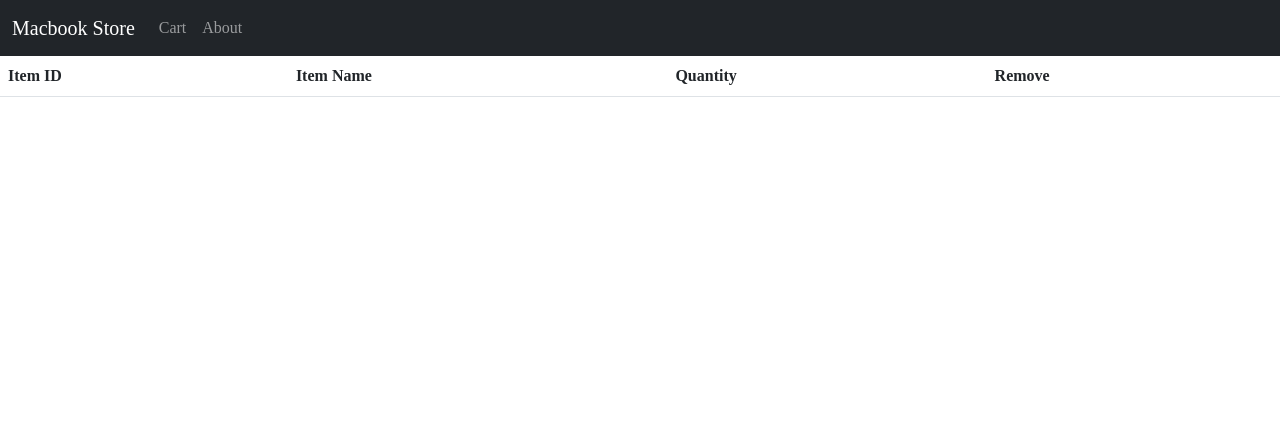
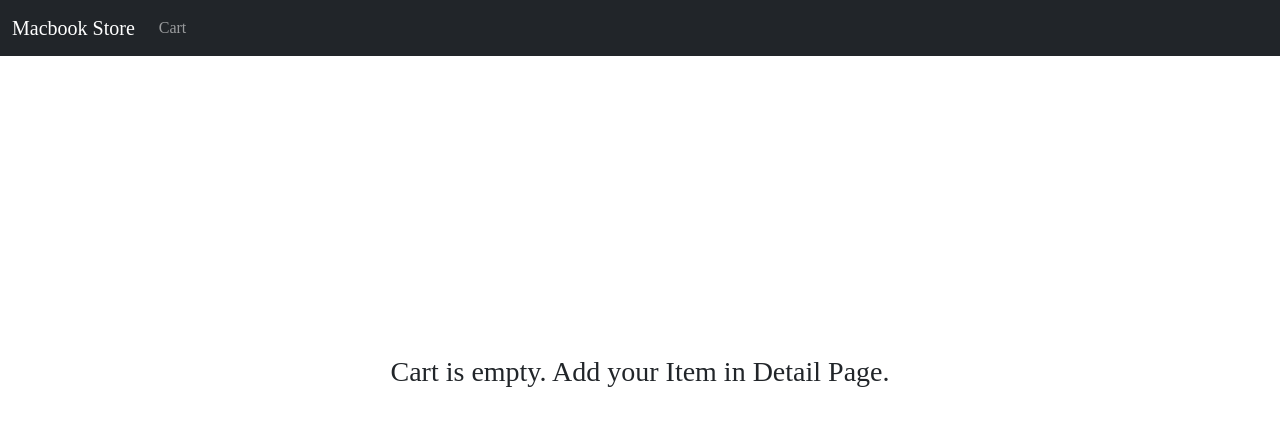
Before and after one commit to rainyel97/simple-shop, a React (Create React App) app: page /Cart in a window 1280 px wide. Shown: the top 426 px of the page. Built offline with nearby package versions, Linux system fonts and the light colour scheme; data requests are answered from the project's data file; a web font is replaced by a local one.

Commit message:
홈 페이지 캐러셀 문구 변경, 어바웃 페이지 삭제, 카트 페이지 Empty문구 추가

```diff
--- a/src/App.tsx
+++ b/src/App.tsx
@@ -4,7 +4,6 @@
 import { useState, useEffect } from "react";
 import { Routes, Route } from "react-router-dom";
 import axios from "axios";
-import About from "./pages/About";
 import Cart from "./pages/Cart";
 import Detail from "./pages/Detail";
 
@@ -45,7 +44,6 @@
     <Routes>
       <Route path="/" element={<Home data={itemData} />} />
       <Route path="/Detail/:id" element={<Detail data={itemData} />} />
-      <Route path="/About" element={<About />} />
       <Route path="/Cart" element={<Cart />} />
       <Route path="/*" element={<div>잘못된 접근입니다.</div>} />
     </Routes>
--- a/src/components/Header.tsx
+++ b/src/components/Header.tsx
@@ -36,13 +36,6 @@
             >
               Cart
             </Nav.Link>
-            <Nav.Link
-              onClick={() => {
-                navigate("/About");
-              }}
-            >
-              About
-            </Nav.Link>
           </Nav>
         </Navbar.Collapse>
       </Container>
--- a/src/components/HomeCarousel.tsx
+++ b/src/components/HomeCarousel.tsx
@@ -1,33 +1,21 @@
 import Carousel from "react-bootstrap/Carousel";
 import carousel1 from "../assets/homeCarousels/carousel1.jpg";
 import carousel2 from "../assets/homeCarousels/carousel2.jpg";
-import carousel3 from "../assets/homeCarousels/carousel3.jpg";
 export default function HomeCarousel() {
   return (
     <Carousel>
       <Carousel.Item>
-        <img className="d-block vw-100" src={carousel1} alt="First slide" />
+        <img className="d-block vw-100" src={carousel1} alt="Second slide" />
         <Carousel.Caption>
-          <h3>First slide label</h3>
-          <p>Nulla vitae elit libero, a pharetra augue mollis interdum.</p>
+          <h1>MacBook Air</h1>
+          <p>Don’t take it lightly.</p>
         </Carousel.Caption>
       </Carousel.Item>
       <Carousel.Item>
-        <img className="d-block vw-100" src={carousel2} alt="Second slide" />
-
+        <img className="d-block vw-100" src={carousel2} alt="First slide" />
         <Carousel.Caption>
-          <h3>Second slide label</h3>
-          <p>Lorem ipsum dolor sit amet, consectetur adipiscing elit.</p>
-        </Carousel.Caption>
-      </Carousel.Item>
-      <Carousel.Item>
-        <img className="d-block vw-100" src={carousel3} alt="Third slide" />
-
-        <Carousel.Caption>
-          <h3>Third slide label</h3>
-          <p>
-            Praesent commodo cursus magna, vel scelerisque nisl consectetur.
-          </p>
+          <h1>MacBook Pro</h1>
+          <p>Mover. Maker. Boundary breaker.</p>
         </Carousel.Caption>
       </Carousel.Item>
     </Carousel>
--- a/src/pages/About.tsx
+++ /dev/null
@@ -1,11 +0,0 @@
-import styled from "styled-components";
-import Header from "../components/Header";
-
-export default function About() {
-  return (
-    <>
-      <Header />
-      <div>About</div>
-    </>
-  );
-}
--- a/src/pages/Cart.tsx
+++ b/src/pages/Cart.tsx
@@ -1,17 +1,31 @@
 import Header from "../components/Header";
+import styled from "styled-components";
 import { Table, Button } from "react-bootstrap";
 import { useSelector } from "react-redux";
 import { CartType } from "../App";
 import { RootState } from "..";
 import { useDispatch } from "react-redux";
 import { addQuantity, decQuantity, removeCart } from "../app/store";
+
+const EmptyPhrase = styled.div`
+  display: flex;
+  height: 80vh;
+  justify-content: center;
+  align-items: center;
+`;
+
 export default function Cart() {
   const state = useSelector((state: RootState) => state);
   const dispatch = useDispatch();
-  console.log(state);
+  console.log(state.cart.length);
   return (
     <>
       <Header />
+      {state.cart.length === 0 ? (
+        <EmptyPhrase>
+          <h3>Cart is empty. Add your Item in Detail Page.</h3>
+        </EmptyPhrase>
+      ) : (
         <Table striped>
           <thead>
             <tr>
@@ -60,6 +74,7 @@
             ))}
           </tbody>
         </Table>
+      )}
     </>
   );
 }
```
Also changed, not shown: src/assets/homeCarousels/carousel1.jpg, src/assets/homeCarousels/carousel3.jpg (deleted). Lines whose indentation alone changed are shown as unchanged.
